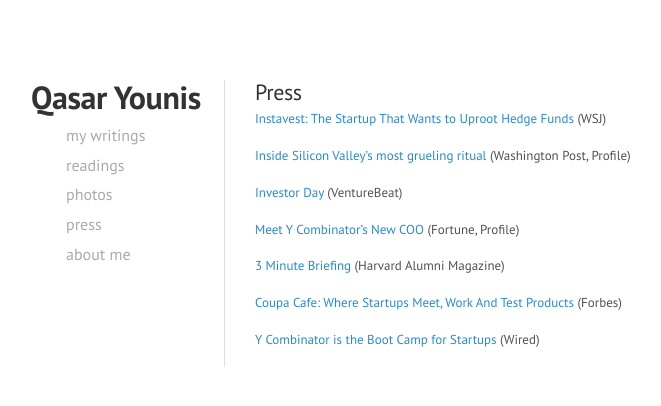
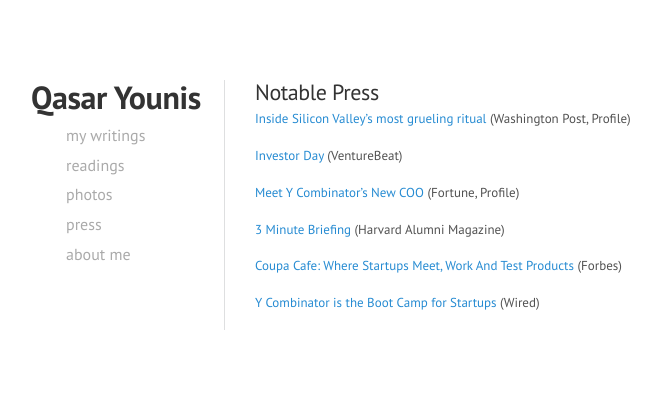
Before and after one commit to qasar/qasar.github.io, a Jekyll site: the page built from press.md, in a window 1280 px wide. Shown: the top 406 px of the page, without its empty margins (35-696 px from the left). Built offline with Jekyll 4.4.1, drawn with Linux system fonts in a browser that asks for light colours.

Commit message:
Update press.md

```diff
--- a/press.md
+++ b/press.md
@@ -1,11 +1,8 @@
 ---
-title: Press
+title: Notable Press
 permalink: /press/
 ---
 
-
-<a href="http://www.wsj.com/articles/instavest-the-startup-that-wants-to-uproot-hedge-funds-1477319576
-">Instavest: The Startup That Wants to Uproot Hedge Funds</a> (WSJ)
 
 <a href="https://www.washingtonpost.com/news/the-switch/wp/2016/08/29/inside-one-of-silicon-valleys-most-celebrated-rituals-raising-cash/">Inside Silicon Valley’s most grueling ritual </a> (Washington Post, Profile)
 
```
